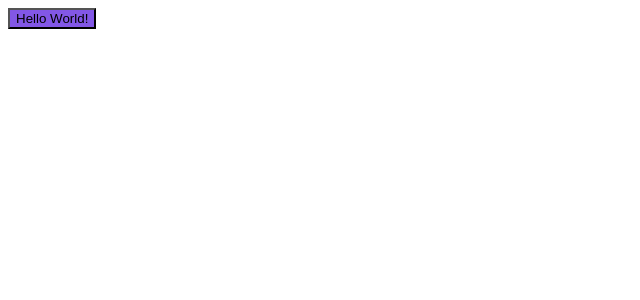
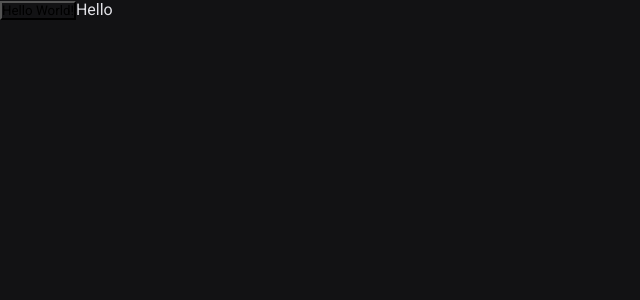
Before and after one commit to thiagocdn/ignite-shop-nextjs, a Next.js app: page / in a window 1280 px wide. Shown: the top 300 px of the page, without its empty margins (0-640 px from the left). Built offline with nearby package versions, Linux system fonts and the light colour scheme.

Commit message:
Initialized the theming for the app

```diff
--- a/src/pages/_app.tsx
+++ b/src/pages/_app.tsx
@@ -1,4 +1,7 @@
 import type { AppProps } from 'next/app'
+import { globalStyles } from '../styles/global'
+
+globalStyles()
 
 export default function App({ Component, pageProps }: AppProps) {
   return <Component {...pageProps} />
--- a/src/pages/_document.tsx
+++ b/src/pages/_document.tsx
@@ -1,4 +1,5 @@
 import { Html, Head, Main, NextScript } from 'next/document'
+import { getCssText } from '../styles'
 
 export default function Document() {
   return (
@@ -14,6 +15,11 @@ export default function Document() {
           href="https://fonts.googleapis.com/css2?family=Roboto:wght@400;700&display=swap"
           rel="stylesheet"
         />
+
+        <style
+          id="stitches"
+          dangerouslySetInnerHTML={{ __html: getCssText() }}
+        />
       </Head>
       <body>
         <Main />
--- a/src/pages/index.tsx
+++ b/src/pages/index.tsx
@@ -5,5 +5,10 @@ const Button = styled('button', {
 })
 
 export default function Home() {
-  return <Button>Hello World!</Button>
+  return (
+    <div>
+      <Button>Hello World!</Button>
+      <span>Hello</span>
+    </div>
+  )
 }
--- /dev/null
+++ b/src/styles/global.ts
@@ -0,0 +1,19 @@
+import { globalCss } from '.'
+
+export const globalStyles = globalCss({
+  '*': {
+    margin: 0,
+    padding: 0,
+  },
+
+  body: {
+    backgroundColor: '$gray900',
+    color: '$gray100',
+    '-webkit-font-smoothing': 'atialiased',
+  },
+
+  'body, input, textarea, button': {
+    fontFamily: 'Roboto',
+    fontWeight: 400,
+  },
+})
--- a/src/styles/index.ts
+++ b/src/styles/index.ts
@@ -12,7 +12,15 @@ export const {
 } = createStitches({
   theme: {
     colors: {
-      rocketseat: '#8257e6',
+      white: '#FFFFFF',
+
+      gray900: '#121214',
+      gray800: '#202024',
+      gray300: '#c4c4cc',
+      gray100: '#e1e1e6',
+
+      green500: '#00875f',
+      green300: '#00b37e',
     },
   },
 })
```
